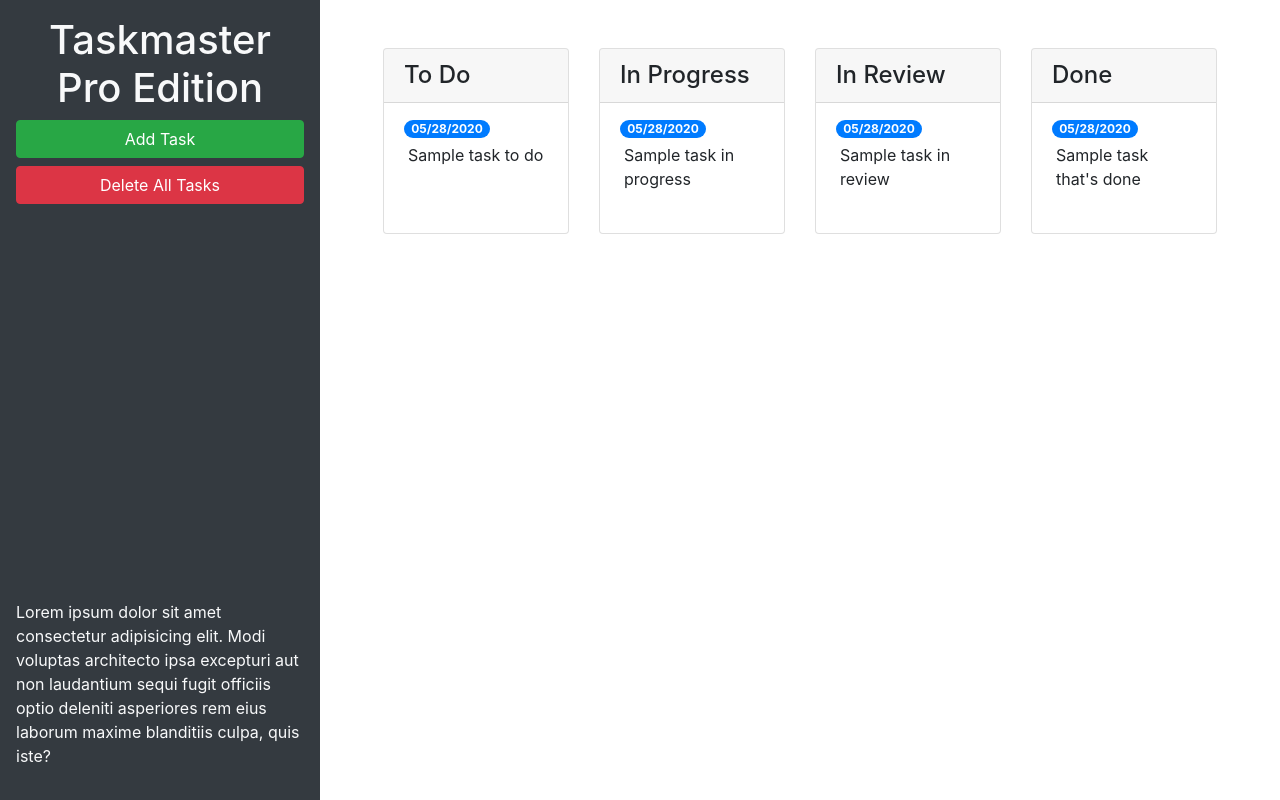
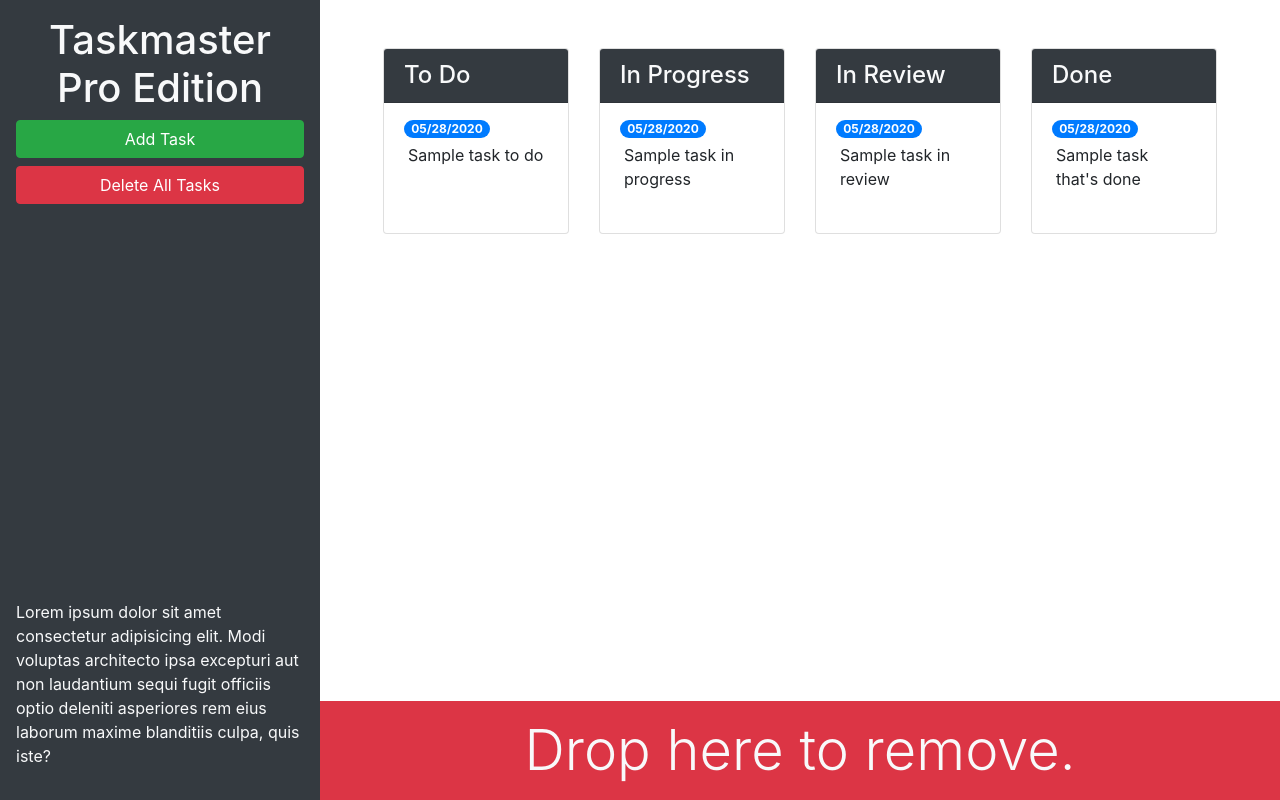
Before and after one commit to ahpopio/taskmaster-pro, a plain HTML site: page index.html in a window 1280 px wide. Drawn offline with nearby package versions, Linux system fonts and the light colour scheme.

Commit message:
bootstrap styling

```diff
--- a/index.html
+++ b/index.html
@@ -13,22 +13,22 @@
 <body>
 
   <div class="row min-vh-100 no-gutters">
-    <header class="col-12 col-lg-3 bg-dark text-light d-flex flex-column p-4 p-lg-3">
+    <header class="col-12 col-lg-3 bg-dark text-light sticky-top d-flex flex-column p-4 p-lg-3">
       <h1 class="text-center">Taskmaster Pro Edition</h1>
       <button id="create-task" class="btn btn-block btn-success" data-toggle="modal" data-target="#task-form-modal">Add
         Task</button>
       <button id="remove-tasks" class="btn btn-block btn-danger">Delete All Tasks</button>
-      <p class="mt-auto">Lorem ipsum dolor sit amet consectetur adipisicing elit. Modi voluptas architecto ipsa
+      <p class="mt-auto d-none d-lg-block">Lorem ipsum dolor sit amet consectetur adipisicing elit. Modi voluptas architecto ipsa
         excepturi aut non
         laudantium sequi fugit officiis optio deleniti asperiores rem eius laborum maxime blanditiis culpa, quis iste?
       </p>
     </header>
-    <main class="col-12 col-lg-9">
+    <main class="col-12 col-lg-9 d-flex flex-column">
       <div class="m-5 row justify-content-around">
         <!-- To Do start -->
         <div class="col-12 col-md-6 col-xl-3 mb-3">
           <div class="card">
-            <h4 class="card-header">
+            <h4 class="card-header bg-dark text-light">
               To Do
             </h4>
             <ul id="list-toDo" class="list-group list-group-flush">
@@ -42,7 +42,7 @@
         <!-- In Progress start -->
         <div class="col-12 col-md-6 col-xl-3 mb-3">
           <div class="card">
-            <h4 class="card-header">
+            <h4 class="card-header bg-dark text-light">
               In Progress
             </h4>
             <ul id="list-inProgress" class="list-group list-group-flush">
@@ -56,7 +56,7 @@
         <!-- In Review start -->
         <div class="col-12 col-md-6 col-xl-3 mb-3">
           <div class="card">
-            <h4 class="card-header">
+            <h4 class="card-header bg-dark text-light">
               In Review
             </h4>
             <ul id="list-inProgress" class="list-group list-group-flush">
@@ -70,7 +70,7 @@
         <!-- Done start -->
         <div class="col-12 col-md-6 col-xl-3 mb-3">
           <div class="card">
-            <h4 class="card-header">
+            <h4 class="card-header bg-dark text-light">
               Done
             </h4>
             <ul id="list-inProgress" class="list-group list-group-flush">
@@ -80,6 +80,11 @@
               </li>
             </ul>
           </div>
+        </div>
+      </div>
+      <div class ="mt-auto" id="trash">
+        <div class="w-100 bg-danger p-3 text-center text-light display-4">
+          Drop here to remove.
         </div>
       </div>
     </main>
```
